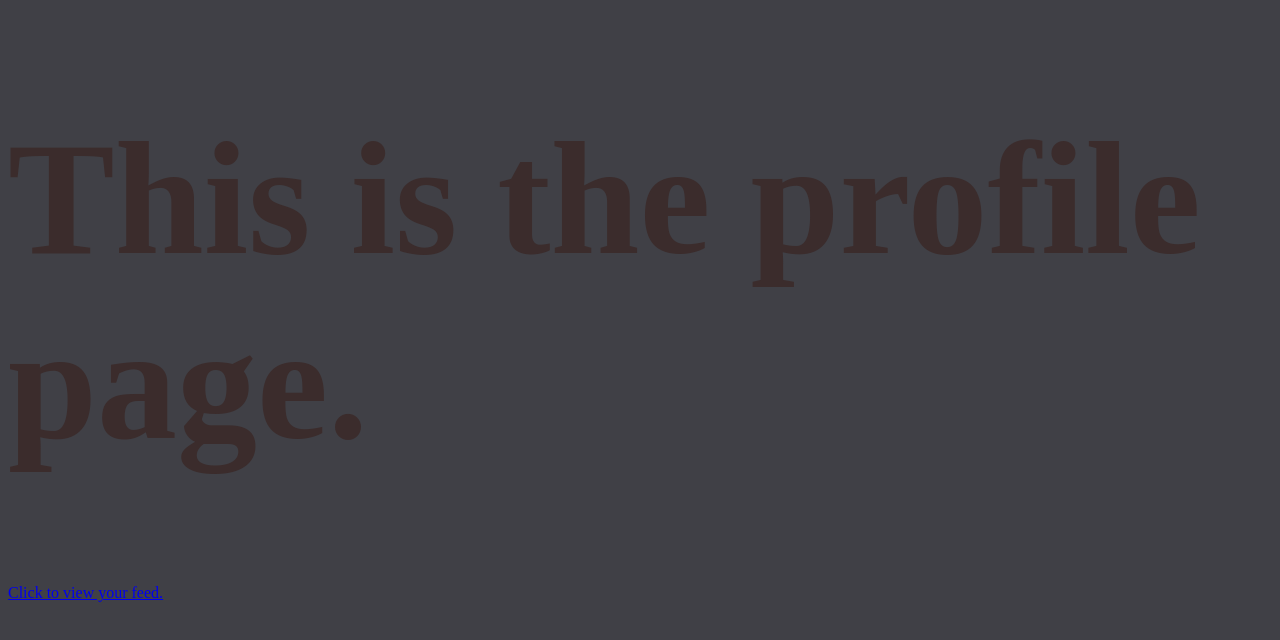
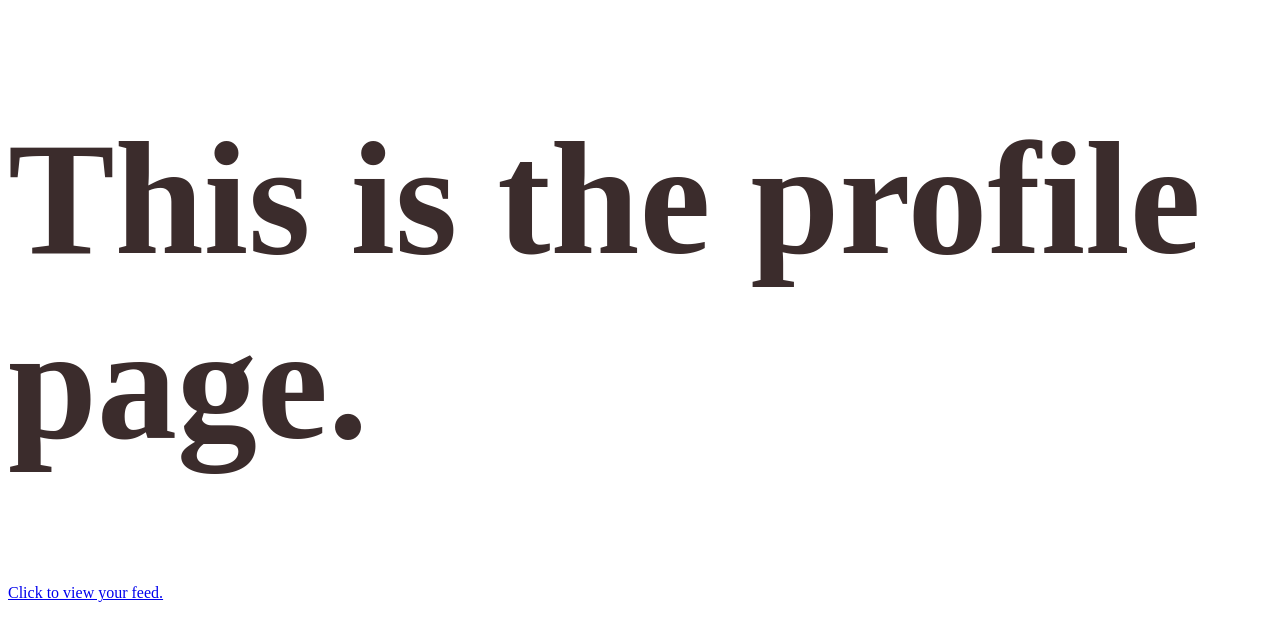
Before and after one commit to sf-adams/ClanHub, a React (Create React App) app in the folder client/: page /profile in a window 1280 px wide. Shown: the top 640 px of the page. Built offline with nearby package versions, Linux system fonts and the light colour scheme; no server answers.

Commit message:
automatic redirect to login screen on server load

```diff
--- a/client/src/App.js
+++ b/client/src/App.js
@@ -1,16 +1,18 @@
 import "./styles/css/style.css";
 import { Routes, Route } from "react-router-dom";
+import { Navigate } from "react-router-dom";
 import FeedContainer from "./containers/FeedContainer";
 import ProfileContainer from "./containers/ProfileContainer";
-import LoginContainer from './containers/LoginContainer';
+import LoginContainer from "./containers/LoginContainer";
 
 function App() {
   return (
     <div className="App">
       <Routes>
-        <Route path="/login" element={ <LoginContainer /> } />
-        <Route path="/feed" element={ <FeedContainer/> } />
-        <Route path="/profile" element={ <ProfileContainer/> } />
+        <Route path = "/" element= {<Navigate to="/login" />} />
+        <Route path="/login" element={<LoginContainer />} />
+        <Route path="/feed" element={<FeedContainer />} />
+        <Route path="/profile" element={<ProfileContainer />} />
       </Routes>
     </div>
   );
--- a/client/src/containers/FeedContainer.js
+++ b/client/src/containers/FeedContainer.js
@@ -5,7 +5,7 @@ function FeedContainer() {
   return (
     <div>
       <h1>Welcome to ClanHub.</h1>
-      <Link to="profile">Click to view your profile.</Link>
+      <Link to="/profile">Click to view your profile.</Link>
     </div>
   );
 }
--- a/client/src/containers/ProfileContainer.js
+++ b/client/src/containers/ProfileContainer.js
@@ -5,7 +5,7 @@ function ProfileContainer() {
   return (
     <div>
       <h1>This is the profile page.</h1>
-      <Link to="/">Click to view your feed.</Link>
+      <Link to="/feed">Click to view your feed.</Link>
     </div>
   );
 }
--- a/client/src/styles/css/style.css
+++ b/client/src/styles/css/style.css
@@ -6,8 +6,4 @@ h1 {
   font-size: 10em;
 }
 
-body {
-  background-color: #404046;
-}
-
 /*# sourceMappingURL=style.css.map */
--- a/client/src/styles/scss/style.scss
+++ b/client/src/styles/scss/style.scss
@@ -2,6 +2,6 @@
 @use './pages' as *;
 
 
-body {
-    background-color: rgb(64, 64, 70);
-}
+// body {
+//     background-color: rgb(64, 64, 70);
+// }
```
Also changed, not shown: 1 other file (tests, documents, lock files or other folders).
